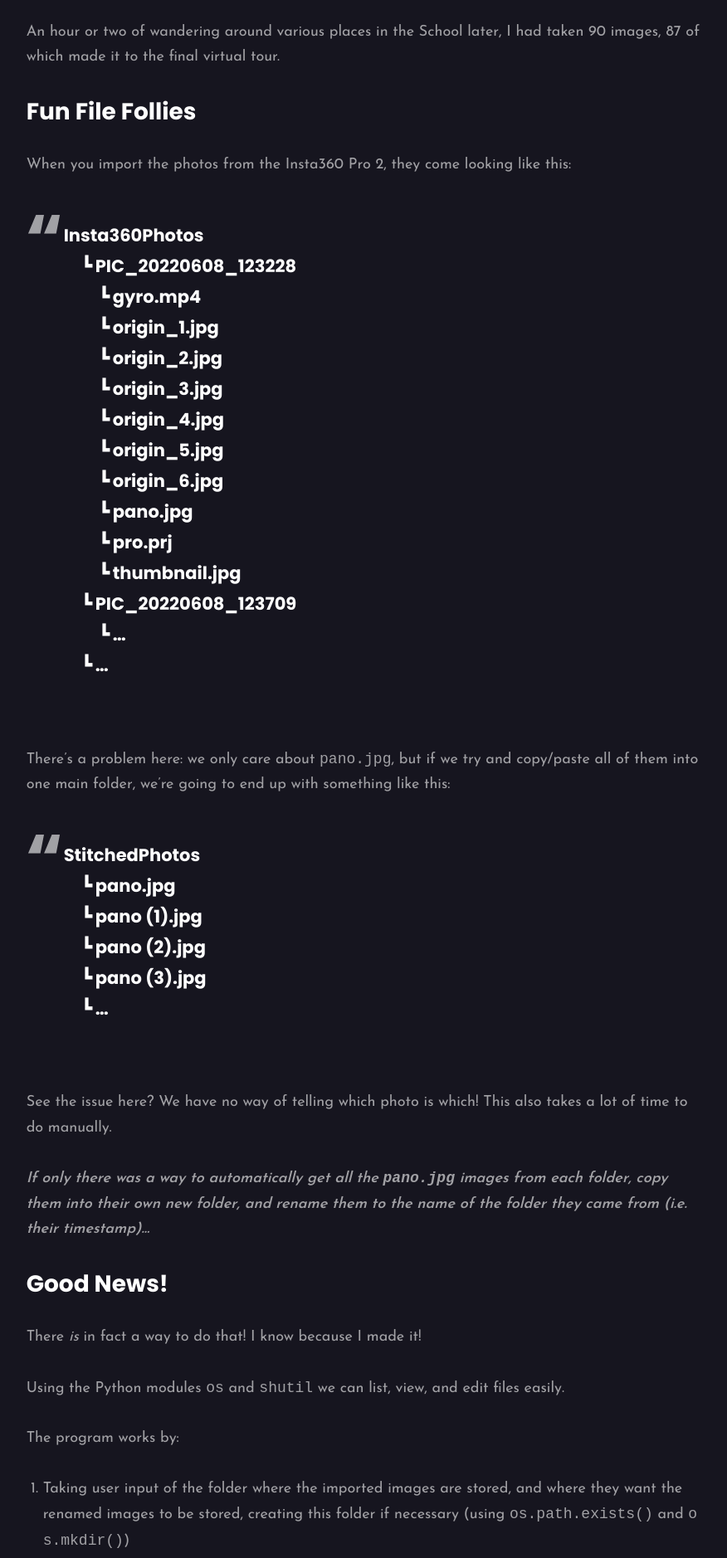
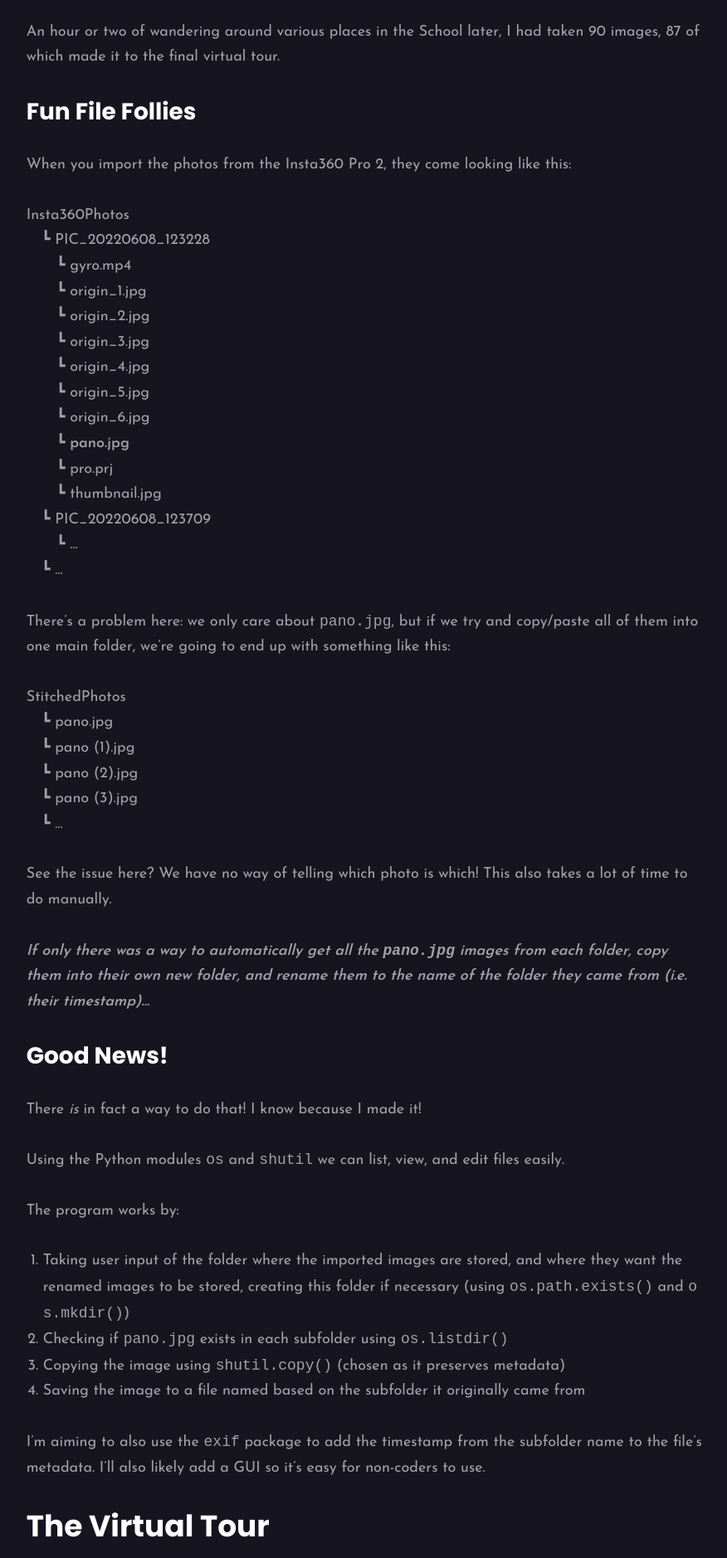
Before and after one commit to EinsteinFrizz/blog, a Jekyll site: the page built from _posts/2022-06-29-vfts-soe.markdown, in a window 1280 px wide. Shown: the part 3189-5067 px from the top of the page at 83% size, without its empty margins (200-1076 px from the left). Built offline with Jekyll 4.4.1, drawn with Linux system fonts in a browser that asks for light colours; nearby versions of some CDN libraries.

Commit message:
unquote files

```diff
--- a/_posts/2022-06-29-vfts-soe.markdown
+++ b/_posts/2022-06-29-vfts-soe.markdown
@@ -32,30 +32,30 @@ An hour or two of wandering around various places in the School later, I had tak
 
 When you import the photos from the Insta360 Pro 2, they come looking like this:
 
-> Insta360Photos
-> &emsp;&#9495; PIC_20220608_123228
-> &emsp;&emsp;&#9495; gyro.mp4
-> &emsp;&emsp;&#9495; origin_1.jpg
-> &emsp;&emsp;&#9495; origin_2.jpg
-> &emsp;&emsp;&#9495; origin_3.jpg
-> &emsp;&emsp;&#9495; origin_4.jpg
-> &emsp;&emsp;&#9495; origin_5.jpg
-> &emsp;&emsp;&#9495; origin_6.jpg
-> &emsp;&emsp;&#9495; **pano.jpg**
-> &emsp;&emsp;&#9495; pro.prj
-> &emsp;&emsp;&#9495; thumbnail.jpg
-> &emsp;&#9495; PIC_20220608_123709
-> &emsp;&emsp;&#9495; &#8230;
-> &emsp;&#9495; &#8230;
+Insta360Photos
+&emsp;&#9495; PIC_20220608_123228
+&emsp;&emsp;&#9495; gyro.mp4
+&emsp;&emsp;&#9495; origin_1.jpg
+&emsp;&emsp;&#9495; origin_2.jpg
+&emsp;&emsp;&#9495; origin_3.jpg
+&emsp;&emsp;&#9495; origin_4.jpg
+&emsp;&emsp;&#9495; origin_5.jpg
+&emsp;&emsp;&#9495; origin_6.jpg
+&emsp;&emsp;&#9495; **pano.jpg**
+&emsp;&emsp;&#9495; pro.prj
+&emsp;&emsp;&#9495; thumbnail.jpg
+&emsp;&#9495; PIC_20220608_123709
+&emsp;&emsp;&#9495; &#8230;
+&emsp;&#9495; &#8230;
 
 There's a problem here: we only care about `pano.jpg`, but if we try and copy/paste all of them into one main folder, we're going to end up with something like this:
 
-> StitchedPhotos
-> &emsp;&#9495; pano.jpg
-> &emsp;&#9495; pano (1).jpg
-> &emsp;&#9495; pano (2).jpg
-> &emsp;&#9495; pano (3).jpg
-> &emsp;&#9495; &#8230;
+StitchedPhotos
+&emsp;&#9495; pano.jpg
+&emsp;&#9495; pano (1).jpg
+&emsp;&#9495; pano (2).jpg
+&emsp;&#9495; pano (3).jpg
+&emsp;&#9495; &#8230;
 
 See the issue here? We have no way of telling which photo is which! This also takes a lot of time to do manually.
 
```
